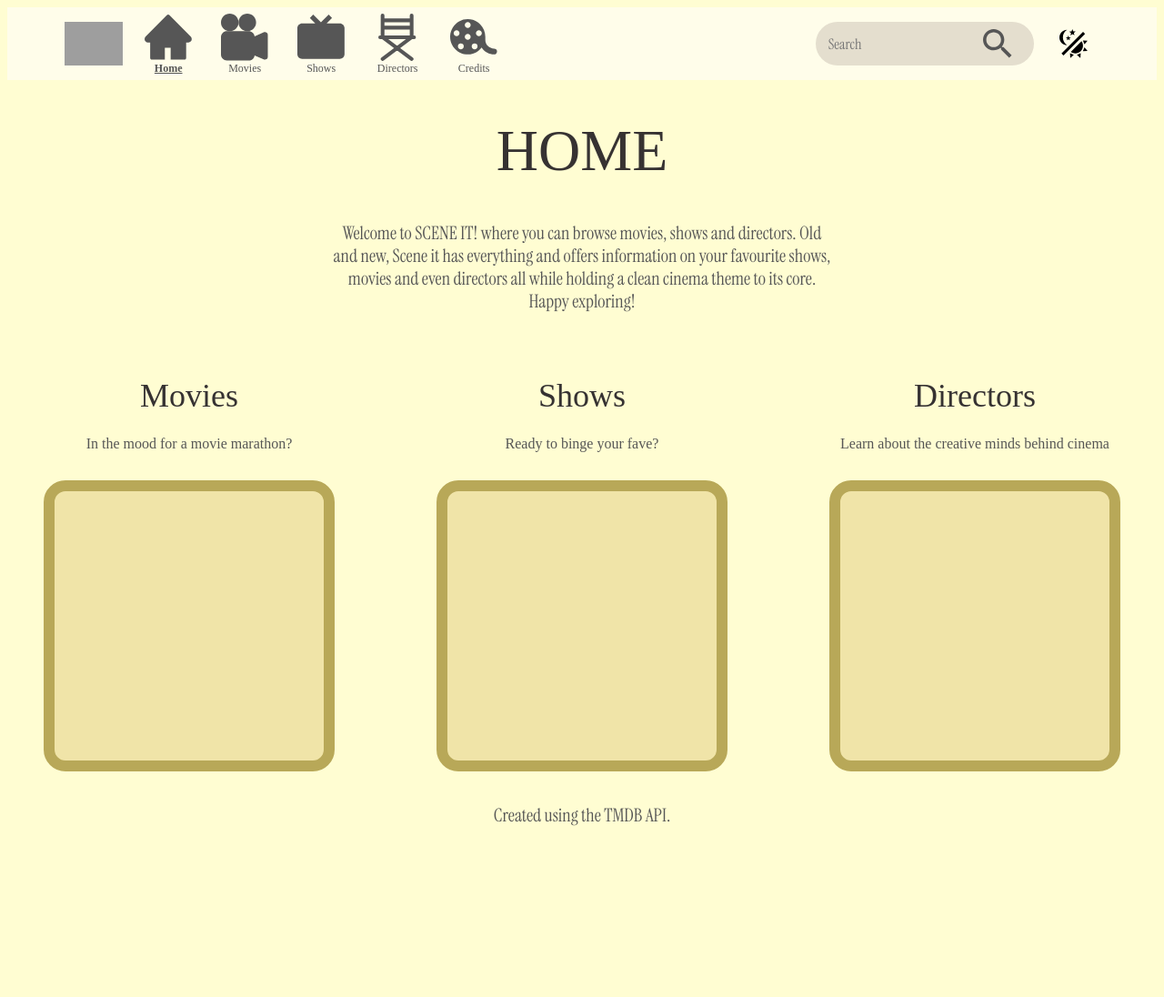
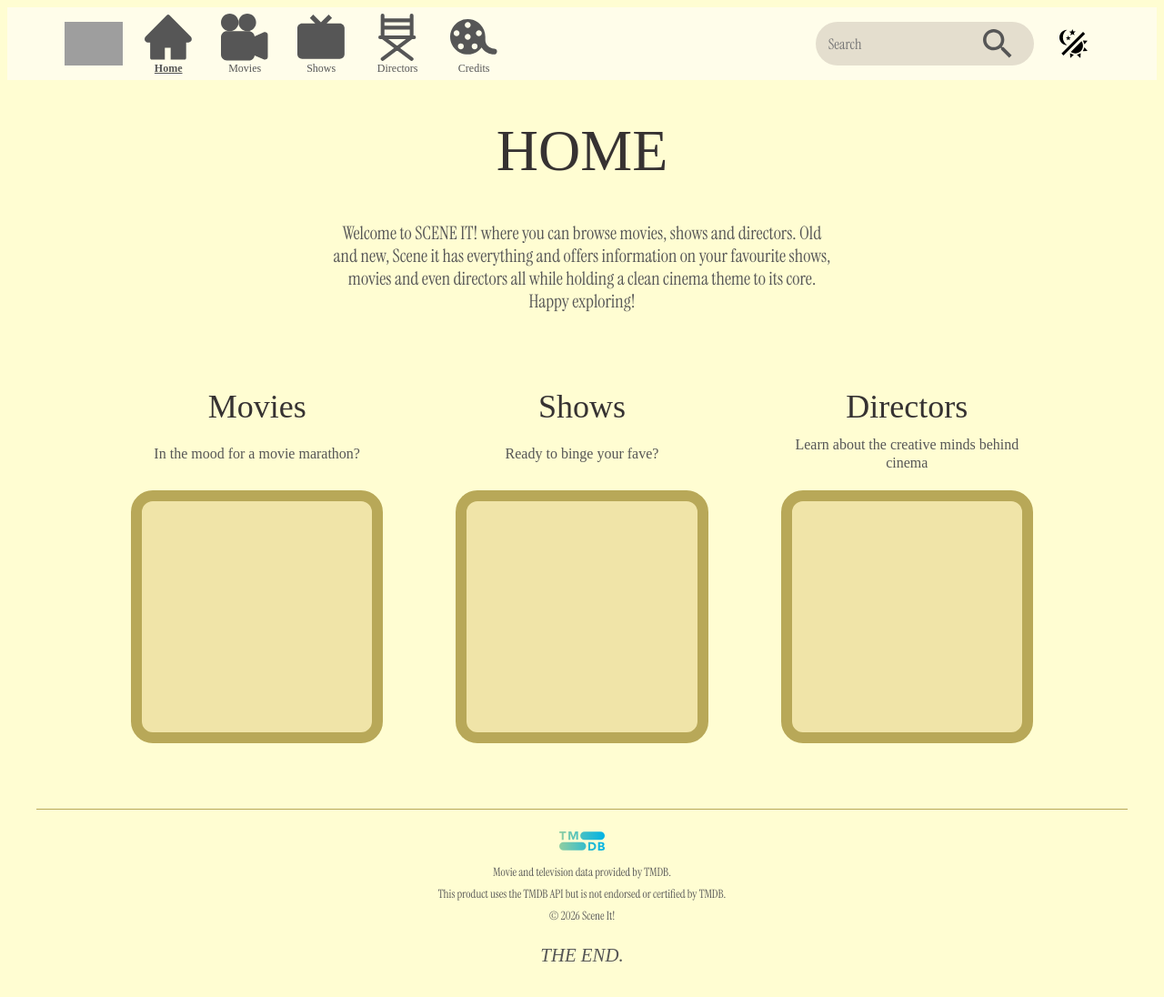
Before and after one commit to ShafiqaG/Scene-It-Website, a plain HTML site: page pages/home.html in a window 1280 px wide. Shown: the whole page at 91% size. Before the commit the page ends 953 px from the top, so only its background shows below. Drawn offline with nearby package versions, Linux system fonts and the light colour scheme; grey boxes are pictures that could not be loaded; a script that the page names is missing; a web font is replaced by a local one.

Commit message:
adding the full footer

```diff
--- a/interactions/interactions.js
+++ b/interactions/interactions.js
@@ -87,7 +87,15 @@ const navLinks = [
         const footer = document.getElementById("footer")
         if(!footer) return;
 
-        footer.innerHTML = '<p>Created using the TMDB API.</p>';
+        footer.innerHTML = `
+    <div class="footer-bottom">
+    <img src="../assets/The_Movie_Database_Logo_0.svg" alt="The Movie Database (TMDB)"class="tmdb-logo">
+      <p>Movie and television data provided by TMDB.</p>
+      <p>This product uses the TMDB API but is not endorsed or certified by TMDB.</p>
+      <p>© 2026 Scene It!</p>
+      <h3 class="footer-end">THE END.</h3>
+    </div>
+  `;
     }
 
     function setupHeaderScroll(){
--- a/stylesheets/styles.css
+++ b/stylesheets/styles.css
@@ -25,7 +25,7 @@
   --content-text: #AFAD8C;
   --card-background: #452B2B;
   --accent: #59573C;
-  --button: #B02A2A;
+  --button: #3d1111;
   --button-text: #FFFFD2;
   --landing-background: #4E2727;
   --card-title-text: #FFFFD2;
@@ -384,7 +384,7 @@ main>p{
   display: grid;
   grid-template-columns: repeat(3, minmax(0, 1fr));
   gap: 2rem;
-  max-width: 65em;
+  max-width: 65rem;
   margin: 2rem auto 0;
 }
 
@@ -414,6 +414,9 @@ main>p{
   flex-direction: column;
   align-items: center;
   text-align: center;
+  box-sizing: border-box;
+  padding: 1.5rem;
+  transition: transform 0.3s ease, box-shadow 0.3s ease;
 }
 
 .cardlink{
@@ -1141,4 +1144,46 @@ body{
   will-change: transform;
 }
 
+
+
+.footer{
+  display: flex;
+  flex-direction: column;
+  align-items: center;
+  text-align: center;
+  gap: 1.5rem;
+  padding: 3rem 2rem 2rem;
+  background: var(--background);
+  color:var(--content-text);
+}
+
+.tmdb-logo{
+  display: block;
+  width: 50px;
+  height: auto;
+  object-fit: contain;
+  margin-bottom: 0.5rem;
+}
+
+.footer-bottom{
+  display: flex;
+  flex-direction: column;
+  align-items: center;
+  gap: 0.5rem;
+  width: 100%;
+  border-top: 1px solid var(--accent);
+  padding-top: 1.5rem;
+  font-size: 0.8rem;
+}
+
+.footer-bottom p{
+  margin: 0;
+}
+
+.footer-end{
+  color: var(--content-text);
+  font-style: italic;
+  font-size: 1.3rem;
+  margin: 1rem 0 0;
+}
 /*yikeesss this is sm css im so sorrryyy*/
```
